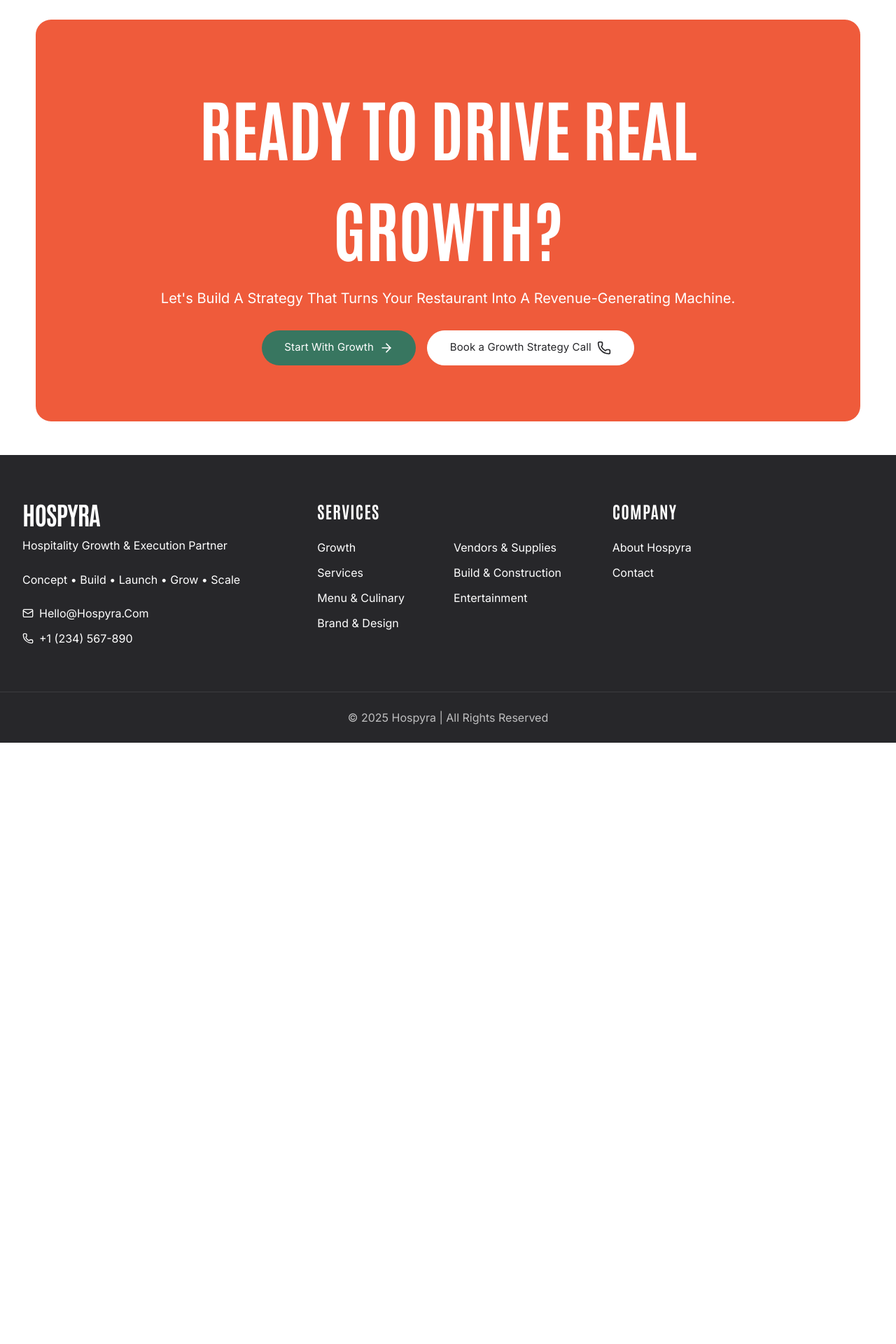
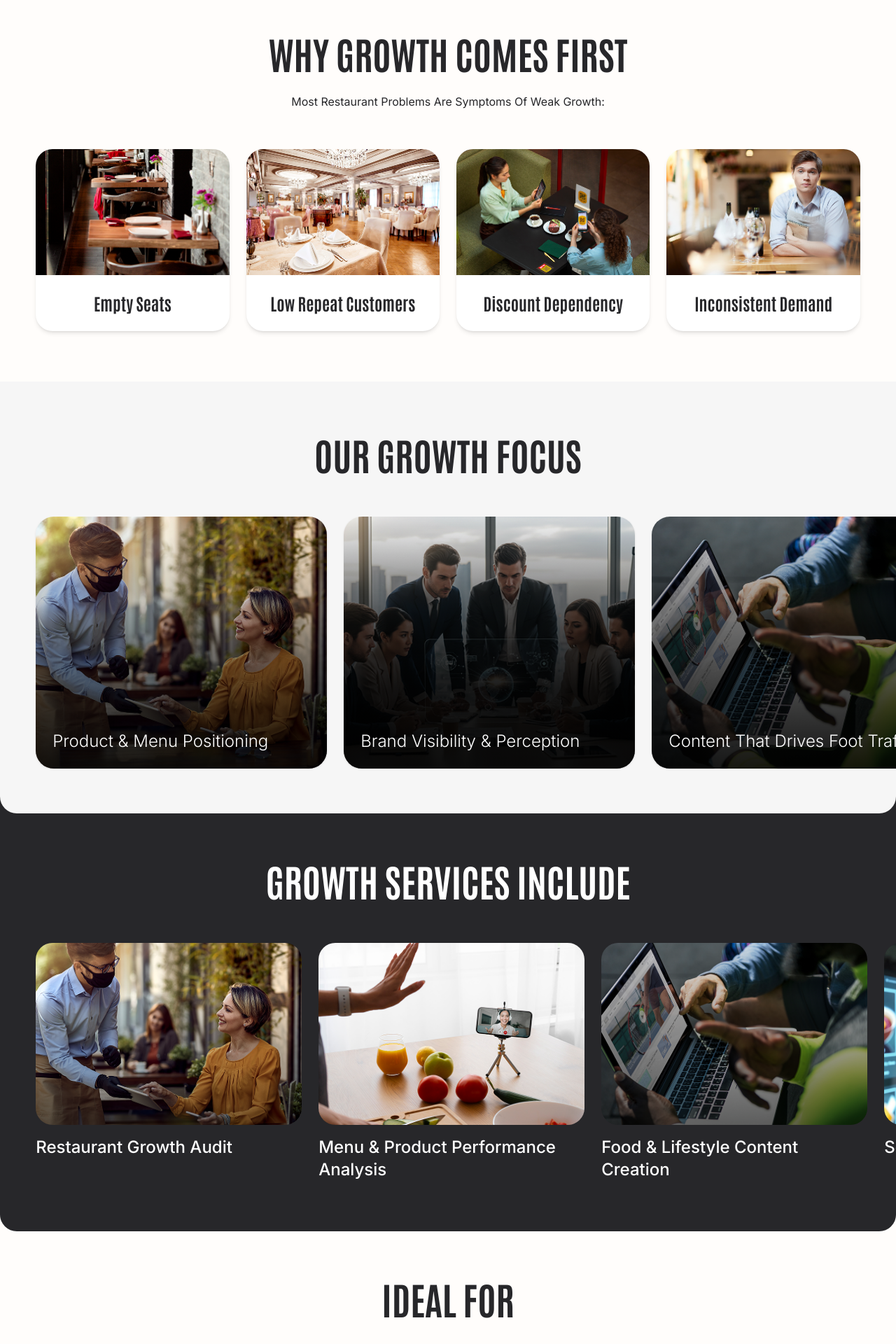
Before and after one commit to MHaseebKhalid/hospyra_web, a Next.js app: page /growth in a window 1280 px wide. Shown: the part 800-2720 px from the top of the page at 70% size. Before the commit the page ends 1861 px from the top, so only its background shows below. Built offline with nearby package versions, Linux system fonts and the light colour scheme.

Commit message:
feat: enhance GrowthPage with new sections and components; add WhyGrowthComesFirst and GrowthFocus sections; update UnstoppableCard styles; modify VendorsSuppliesPage to display 'Coming Soon'

```diff
--- a/app/growth/page.tsx
+++ b/app/growth/page.tsx
@@ -1,7 +1,10 @@
 import type { Metadata } from "next";
 import GrowthBanner from '@/components/banners/GrowthBanner'
 import UnstoppableCard from '@/components/cards/UnstoppableCard'
-import { ArrowRight, Phone } from 'lucide-react'
+import TitleCard from '@/components/cards/TitleCard'
+import { ArrowRight, Phone, ChefHat, MapPin, Building2 } from 'lucide-react'
+import WhyGrowthComesFirst from "@/components/sections/WhyGrowthComesFirst";
+import GrowthFocus from "@/components/sections/GrowthFocus";
 
 export const metadata: Metadata = {
   title: "Growth - Hospyra",
@@ -10,9 +13,57 @@ export const metadata: Metadata = {
 };
 
 const GrowthPage = () => {
+  const idealFor = [
+    {
+      icon: <ChefHat className="w-8 h-8" />,
+      title: 'EXISTING RESTAURANTS',
+      iconColor: '#F05830',
+      iconBg: '#FEECE7',
+    },
+    {
+      icon: <MapPin className="w-8 h-8" />,
+      title: 'UNDERPERFORMING LOCATIONS',
+      iconColor: '#00BD72',
+      iconBg: '#E0F2F1',
+    },
+    {
+      icon: <Building2 className="w-8 h-8" />,
+      title: 'RESTAURANTS PREPARING FOR EXPANSION',
+      iconColor: '#F05830',
+      iconBg: '#FEECE7',
+    },
+  ]
+
   return (
-    <>
+    <div className="bg-[#fffdfb]">
       <GrowthBanner />
+      <WhyGrowthComesFirst />
+      <GrowthFocus/>
+
+      <div className='pt-14'>
+        <TitleCard title={'IDEAL FOR'} />
+        <div className="flex overflow-x-auto hide-scrollbar md:grid md:grid-cols-3 gap-6 px-[4%] py-10">
+          {idealFor.map((item, index) => (
+            <div
+              key={index}
+              className="bg-white rounded-2xl p-8 shadow shrink-0 max-md:w-66"
+            >
+              <div
+                style={{ background: item.iconBg }}
+                className="w-20 h-20 rounded-full flex items-center justify-center mb-6"
+              >
+                <div style={{ color: item.iconColor }}>
+                  {item.icon}
+                </div>
+              </div>
+              <h3 className="text-xl font-bold font-antonio text-[#27272A] uppercase">
+                {item.title}
+              </h3>
+            </div>
+          ))}
+        </div>
+      </div>
+
       <UnstoppableCard
         heading={"READY TO DRIVE REAL GROWTH?"}
         headingMaxWidth="1000px"
@@ -37,7 +88,7 @@ const GrowthPage = () => {
           },
         ]}
       />
-    </>
+    </div>
   )
 }
 
--- a/app/services/vendors-supplies/page.tsx
+++ b/app/services/vendors-supplies/page.tsx
@@ -11,19 +11,8 @@ const VendorsSuppliesPage = () => {
   return (
     <>
       <VendorsSuppliesBanner />
-      <div className="min-h-screen bg-background">
-        <div className="container mx-auto px-4 sm:px-6 lg:px-8 py-16">
-          <h1 className="text-4xl font-bold mb-4">Vendors & Supplies</h1>
-          <p className="text-lg text-muted-foreground mb-8">
-            Quality vendors and supply chain management solutions.
-          </p>
-          <div className="max-w-3xl space-y-6">
-            <p className="text-foreground">
-              Our vendors and supplies services connect you with trusted suppliers and help manage
-              your supply chain efficiently to ensure quality and consistency.
-            </p>
-          </div>
-        </div>
+      <div className="py-30 text-center text-8xl">
+        Coming Soon
       </div>
     </>
   )
--- a/components/cards/UnstoppableCard.tsx
+++ b/components/cards/UnstoppableCard.tsx
@@ -34,7 +34,7 @@ const UnstoppableCard: React.FC<UnstoppableCardProps> = ({
   const router = useRouter()
 
   return (
-    <div className='bg-white py-12 px-[4%]'>
+    <div className='py-12 px-[4%]'>
       <div
         className='text-center px-6 md:px-8 py-12 md:py-20 rounded-3xl'
         style={{ backgroundColor, color: textColor }}
--- /dev/null
+++ b/components/sections/GrowthFocus.tsx
@@ -0,0 +1,89 @@
+import React from 'react'
+import TitleCard from '@/components/cards/TitleCard'
+import FeatureCard from '@/components/cards/FeatureCard'
+import growth_focus_1 from '@/public/assets/pngs/growth-focus-1.png'
+import growth_focus_2 from '@/public/assets/pngs/growth-focus-2.png'
+import growth_focus_3 from '@/public/assets/pngs/growth-focus-3.png'
+import growth_focus_4 from '@/public/assets/pngs/growth-focus-4.png'
+import growth_focus_5 from '@/public/assets/pngs/growth-focus-5.png'
+import Image from 'next/image'
+
+const GrowthFocus = () => {
+  const growthFocusItems = [
+    {
+      image: growth_focus_1,
+      title: 'Product & Menu Positioning',
+    },
+    {
+      image: growth_focus_2,
+      title: 'Brand Visibility & Perception',
+    },
+    {
+      image: growth_focus_3,
+      title: 'Content That Drives Foot Traffic',
+    },
+    {
+      image: growth_focus_4,
+      title: 'Campaigns & Media',
+    },
+  ]
+
+  const growthServices = [
+    {
+      image: growth_focus_1,
+      title: 'Restaurant Growth Audit',
+    },
+    {
+      image: growth_focus_5,
+      title: 'Menu & Product Performance Analysis',
+    },
+    {
+      image: growth_focus_3,
+      title: 'Food & Lifestyle Content Creation',
+    },
+    {
+      image: growth_focus_4,
+      title: 'Social & Campaigns',
+    },
+  ]
+
+  return (
+    <>
+      <div className='bg-[#27272A]'>
+        <div className='bg-[#F6F6F6] py-16 rounded-b-[24px]'>
+          <TitleCard title={'OUR GROWTH FOCUS'} className='mb-12' />
+          <div className="flex overflow-x-auto hide-scrollbar gap-6 px-[4%]">
+            {growthFocusItems.map((item, index) => (
+              <FeatureCard
+                key={index}
+                className='w-104 h-90 shadow'
+                image={item.image}
+                title={item.title}
+              />
+            ))}
+          </div>
+        </div>
+      </div>
+      <div className='bg-[#27272A] rounded-b-[24px] py-14'>
+        <TitleCard
+          title={'GROWTH SERVICES INCLUDE'}
+          color="white"
+          className='mb-12'
+        />
+        <div className="flex overflow-x-auto hide-scrollbar gap-6 px-[4%]">
+          {growthServices.map((item, index) => (
+            <div className='w-95 shrink-0'>
+              <div className='relative h-65'>
+              <Image src={item.image} alt={item.title} fill className='object-cover rounded-[24px]' />
+              </div>
+              <p className='text-white py-4 font-medium text-2xl'>{item.title}</p>
+            </div>
+          ))}
+
+        </div>
+      </div>
+    </>
+  )
+}
+
+export default GrowthFocus
--- /dev/null
+++ b/components/sections/WhyGrowthComesFirst.tsx
@@ -0,0 +1,69 @@
+import React from 'react'
+import Image from 'next/image'
+import TitleCard from '@/components/cards/TitleCard'
+import why_growth_1 from '@/public/assets/pngs/why-growth-comes-first-1.png'
+import why_growth_2 from '@/public/assets/pngs/why-growth-comes-first-2.png'
+import why_growth_3 from '@/public/assets/pngs/why-growth-comes-first-3.png'
+import why_growth_4 from '@/public/assets/pngs/why-growth-comes-first-4.png'
+
+const WhyGrowthComesFirst = () => {
+  const problems = [
+    {
+      image: why_growth_1,
+      title: 'Empty Seats',
+      alt: 'Empty restaurant tables',
+    },
+    {
+      image: why_growth_2,
+      title: 'Low Repeat Customers',
+      alt: 'Elegant empty dining hall',
+    },
+    {
+      image: why_growth_3,
+      title: 'Discount Dependency',
+      alt: 'People using tablets and phones in cafe',
+    },
+    {
+      image: why_growth_4,
+      title: 'Inconsistent Demand',
+      alt: 'Waiter at counter',
+    },
+  ]
+
+  return (
+    <div className='bg-[#fffdfb] py-14'>
+      <div className="px-[4%]">
+        <TitleCard
+          title="WHY GROWTH COMES FIRST"
+          className="mb-4"
+        />
+        <p className="text-center text-base text-[#27272A]">
+          Most Restaurant Problems Are Symptoms Of Weak Growth:
+        </p>
+      </div>
+      <div className="flex overflow-x-auto hide-scrollbar lg:grid lg:grid-cols-4 gap-6 pt-14 pb-4 px-[4%]">
+        {problems.map((problem, index) => (
+          <div
+            key={index}
+            className="bg-white rounded-[24px] overflow-hidden shadow-md shrink-0 max-lg:w-70"
+          >
+            <div className="relative w-full h-45">
+              <Image
+                src={problem.image}
+                alt={problem.alt}
+                fill
+                className="object-cover"
+              />
+            </div>
+            <p className="p-6 text-2xl font-antonio font-bold text-[#27272A] text-center">
+              {problem.title}
+            </p>
+          </div>
+        ))}
+      </div>
+
+    </div>
+  )
+}
+
+export default WhyGrowthComesFirst
```
